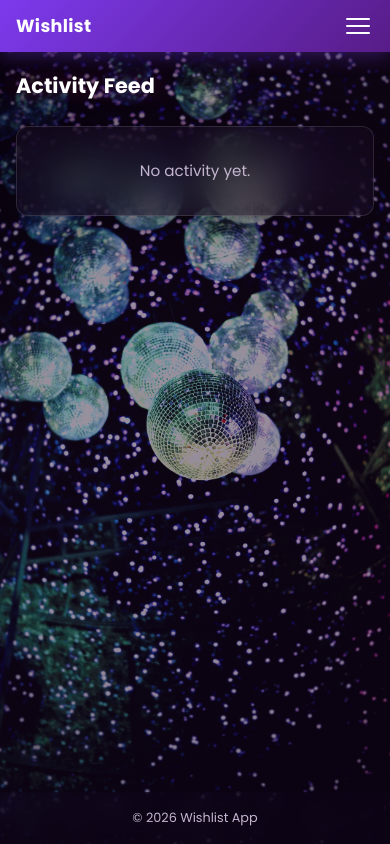
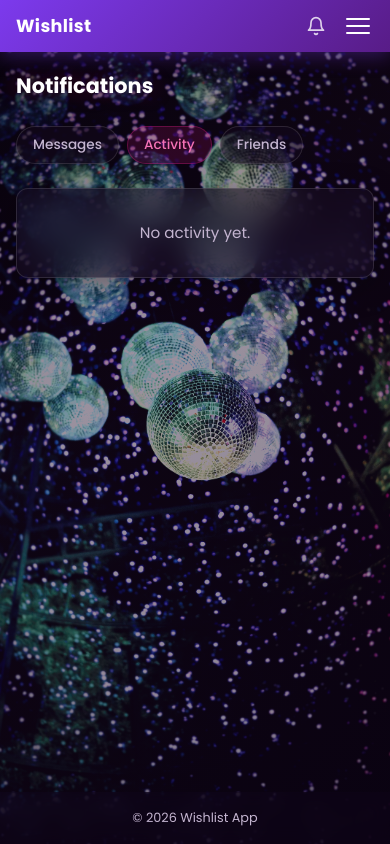
Before and after one commit to dianestephani/wishlist, a Django app: page /activity/ in a window 390 px wide. Run offline with Django 5.2, Linux system fonts and the light colour scheme; the visitor is signed in with stand-in values (Sample User, id 1); data comes from the database, SQL or seed files in the repository; data that the repository does not hold is empty.

Commit message:
new mobile page created for notifications

```diff
--- a/static/css/style.css
+++ b/static/css/style.css
@@ -173,6 +173,16 @@ header nav a {
     transform: translateY(-7px) rotate(-45deg);
 }
 
+.mobile-right {
+    display: none;
+    align-items: center;
+    gap: 0.75rem;
+}
+
+.mobile-notif-btn {
+    display: flex;
+}
+
 .mobile-nav {
     display: none;
 }
@@ -1932,6 +1942,36 @@ strong {
     margin-bottom: 1rem;
 }
 
+/* ===== Notification page nav ===== */
+.notif-nav-links {
+    display: flex;
+    gap: 0.5rem;
+    margin-bottom: 1.5rem;
+}
+
+.notif-nav-link {
+    padding: 0.45rem 1rem;
+    border-radius: 20px;
+    font-size: 0.85rem;
+    font-weight: 500;
+    text-decoration: none;
+    color: var(--text-muted);
+    background: var(--glass-bg);
+    border: 1px solid var(--glass-border);
+    transition: background 0.15s, color 0.15s;
+}
+
+.notif-nav-link.active {
+    color: var(--pink-light);
+    background: rgba(233, 30, 140, 0.15);
+    border-color: rgba(233, 30, 140, 0.3);
+}
+
+.notif-nav-link:hover:not(.active) {
+    background: rgba(255, 255, 255, 0.06);
+    color: var(--text);
+}
+
 /* ===== Inbox ===== */
 .inbox-list {
     display: flex;
@@ -2168,6 +2208,10 @@ strong {
         display: none;
     }
 
+    .mobile-right {
+        display: flex;
+    }
+
     .hamburger {
         display: flex;
     }
--- a/templates/base.html
+++ b/templates/base.html
@@ -48,29 +48,6 @@
                         <button type="button" class="btn-notif" onclick="toggleNotifications()" aria-label="Notifications">
                             <svg width="20" height="20" viewBox="0 0 24 24" fill="none" stroke="currentColor" stroke-width="2" stroke-linecap="round" stroke-linejoin="round"><path d="M18 8A6 6 0 0 0 6 8c0 7-3 9-3 9h18s-3-2-3-9"/><path d="M13.73 21a2 2 0 0 1-3.46 0"/></svg>
                         </button>
-                        <div id="notif-panel" class="notif-panel">
-                            <div class="notif-header">
-                                <h3>Notifications</h3>
-                                <div class="notif-tabs">
-                                    <button type="button" class="notif-tab active" id="tab-messages" onclick="switchNotifTab('messages')">Messages</button>
-                                    <button type="button" class="notif-tab" id="tab-activity" onclick="switchNotifTab('activity')">Activity</button>
-                                    <button type="button" class="notif-tab" id="tab-friends" onclick="switchNotifTab('friends')">Friends</button>
-                                </div>
-                            </div>
-                            <div id="notif-list-messages" class="notif-list">
-                                <p class="notif-empty">Loading...</p>
-                            </div>
-                            <div id="notif-list-activity" class="notif-list" style="display: none;">
-                                <p class="notif-empty">Loading...</p>
-                            </div>
-                            <div id="notif-list-friends" class="notif-list" style="display: none;">
-                                <p class="notif-empty">Loading...</p>
-                            </div>
-                            <div class="notif-footer">
-                                <a href="{% url 'wishlist:inbox' %}">View All Messages</a>
-                                <a href="{% url 'wishlist:activity_feed' %}">View All Activity</a>
-                            </div>
-                        </div>
                     </div>
                     <a href="{% url 'wishlist:profile' %}" class="nav-avatar" style="background: {{ user.avatar_color|default:'#5eead4' }}" title="{{ user.username }}">{{ user.initials }}</a>
                     <a href="{% url 'wishlist:logout' %}">Logout</a>
@@ -79,11 +56,18 @@
                     <a href="{% url 'wishlist:register' %}">Register</a>
                 {% endif %}
             </div>
-            <button type="button" class="hamburger" onclick="toggleMobileNav()" aria-label="Toggle menu">
-                <span></span>
-                <span></span>
-                <span></span>
-            </button>
+            <div class="mobile-right">
+                {% if user.is_authenticated %}
+                <a href="{% url 'wishlist:activity_feed' %}" class="btn-notif mobile-notif-btn" aria-label="Notifications">
+                    <svg width="20" height="20" viewBox="0 0 24 24" fill="none" stroke="currentColor" stroke-width="2" stroke-linecap="round" stroke-linejoin="round"><path d="M18 8A6 6 0 0 0 6 8c0 7-3 9-3 9h18s-3-2-3-9"/><path d="M13.73 21a2 2 0 0 1-3.46 0"/></svg>
+                </a>
+                {% endif %}
+                <button type="button" class="hamburger" onclick="toggleMobileNav()" aria-label="Toggle menu">
+                    <span></span>
+                    <span></span>
+                    <span></span>
+                </button>
+            </div>
             {% if user.is_authenticated %}
             <div id="mobile-nav" class="mobile-nav" style="display: none;">
                 <a href="{% url 'wishlist:dashboard' %}">Dashboard</a>
@@ -107,6 +91,32 @@
             {% endif %}
         </nav>
     </header>
+
+    {% if user.is_authenticated %}
+    <div id="notif-panel" class="notif-panel">
+        <div class="notif-header">
+            <h3>Notifications</h3>
+            <div class="notif-tabs">
+                <button type="button" class="notif-tab active" id="tab-messages" onclick="switchNotifTab('messages')">Messages</button>
+                <button type="button" class="notif-tab" id="tab-activity" onclick="switchNotifTab('activity')">Activity</button>
+                <button type="button" class="notif-tab" id="tab-friends" onclick="switchNotifTab('friends')">Friends</button>
+            </div>
+        </div>
+        <div id="notif-list-messages" class="notif-list">
+            <p class="notif-empty">Loading...</p>
+        </div>
+        <div id="notif-list-activity" class="notif-list" style="display: none;">
+            <p class="notif-empty">Loading...</p>
+        </div>
+        <div id="notif-list-friends" class="notif-list" style="display: none;">
+            <p class="notif-empty">Loading...</p>
+        </div>
+        <div class="notif-footer">
+            <a href="{% url 'wishlist:inbox' %}">View All Messages</a>
+            <a href="{% url 'wishlist:activity_feed' %}">View All Activity</a>
+        </div>
+    </div>
+    {% endif %}
 
     <main>
         {% if messages %}
@@ -405,9 +415,11 @@
     }
 
     document.addEventListener("click", function(e) {
-        var dropdown = document.querySelector(".notif-dropdown");
         var panel = document.getElementById("notif-panel");
-        if (dropdown && panel && !dropdown.contains(e.target)) {
+        if (!panel) return;
+        var isNotifBtn = e.target.closest(".btn-notif");
+        var isPanel = e.target.closest("#notif-panel");
+        if (!isNotifBtn && !isPanel) {
             panel.classList.remove("notif-panel-open");
         }
     });
--- a/templates/wishlist/activity_feed.html
+++ b/templates/wishlist/activity_feed.html
@@ -5,7 +5,13 @@
 {% block content %}
 <div class="page-header">
     <a href="{% url 'wishlist:dashboard' %}" class="back-link">&larr; Back to Dashboard</a>
-    <h1 class="page-title">Activity Feed</h1>
+    <h1 class="page-title">Notifications</h1>
+</div>
+
+<div class="notif-nav-links">
+    <a href="{% url 'wishlist:inbox' %}" class="notif-nav-link">Messages</a>
+    <a href="{% url 'wishlist:activity_feed' %}" class="notif-nav-link active">Activity</a>
+    <a href="{% url 'wishlist:friends' %}" class="notif-nav-link">Friends</a>
 </div>
 
 {% if notifications %}
```
Also changed, not shown: other parts of static/css/style.css (+12 -17 lines), templates/wishlist/inbox.html (+7 -1 lines), 2 other files.
